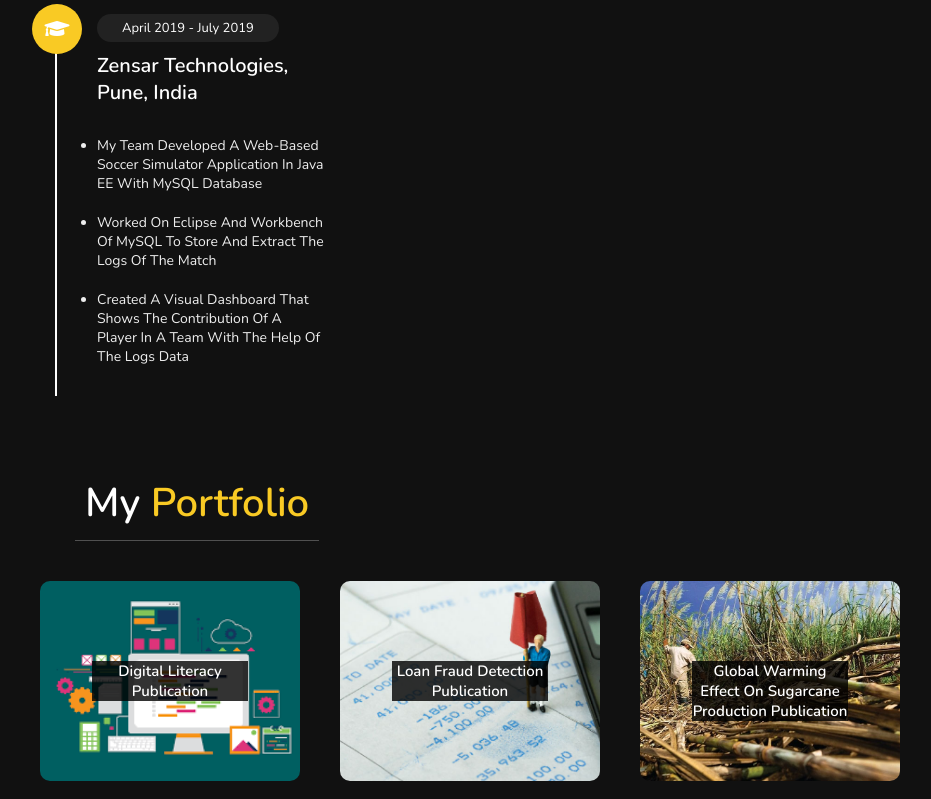
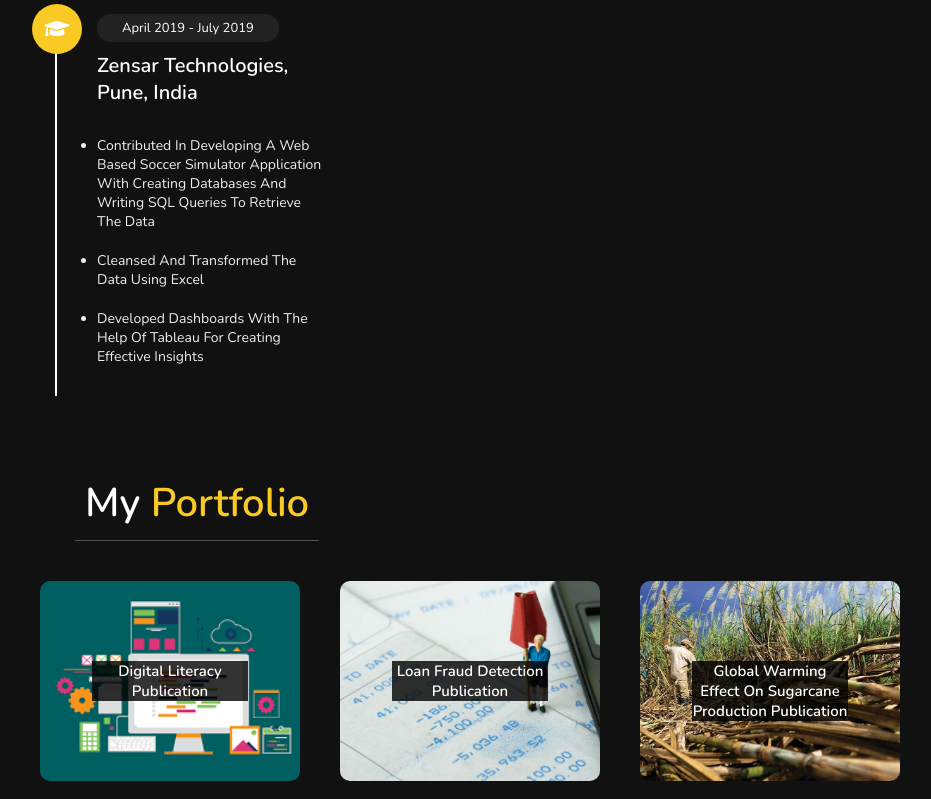
Before and after one commit to medimpudi88/app, a plain HTML site: page index.html in a window 1280 px wide. Shown: the part 2960-3759 px from the top of the page, without its empty margins (345-1276 px from the left). Drawn offline with nearby package versions, Linux system fonts and the light colour scheme.

Commit message:
Update index.html

```diff
--- a/index.html
+++ b/index.html
@@ -134,9 +134,9 @@
                <h3>Zensar Technologies, Pune, India</h3>
                <p>
                <ul>
-                  <li>My team Developed a web-based soccer simulator application in Java EE with MySQL database</li>
-                  <li>Worked on eclipse and workbench of MySQL to store and extract the logs of the match</li>
-                  <li> Created a visual dashboard that shows the contribution of a player in a team with the help of the logs data </li>
+                  <li>Contributed in developing a web based soccer simulator application with creating databases and writing SQL queries to retrieve the data</li>
+                  <li>Cleansed and Transformed the data using Excel</li>
+                  <li>Developed dashboards with the help of Tableau for creating effective insights</li>
                </ul>
                </p>
                <i class="fas fa-graduation-cap"></i>
```
